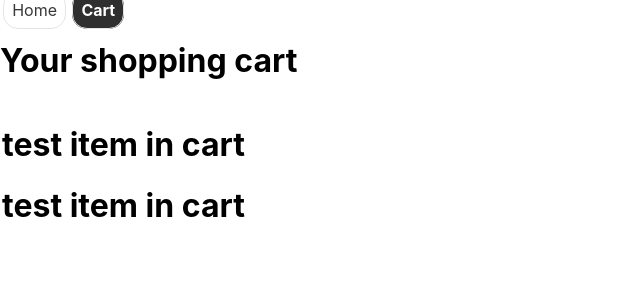
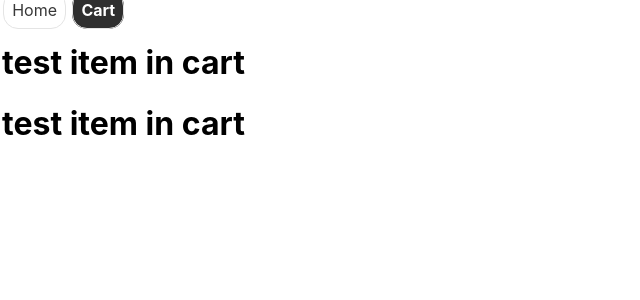
Before and after one commit to mr-robak/webshop-project-codaisseur, a React (Create React App) app: page /cart in a window 1280 px wide. Shown: the top 300 px of the page, without its empty margins (0-640 px from the left). Built offline with nearby package versions, Linux system fonts and the light colour scheme.

Commit message:
modified cart

```diff
--- a/src/pages/Cart.js
+++ b/src/pages/Cart.js
@@ -21,7 +21,6 @@ export default function Cart() {
   console.log("items", items);
   return (
     <div>
-      <h1>Your shopping cart</h1>
       <table>
         {items.map((item) => {
           return <ItemInCart id={parseInt(item.id)} />;
```
